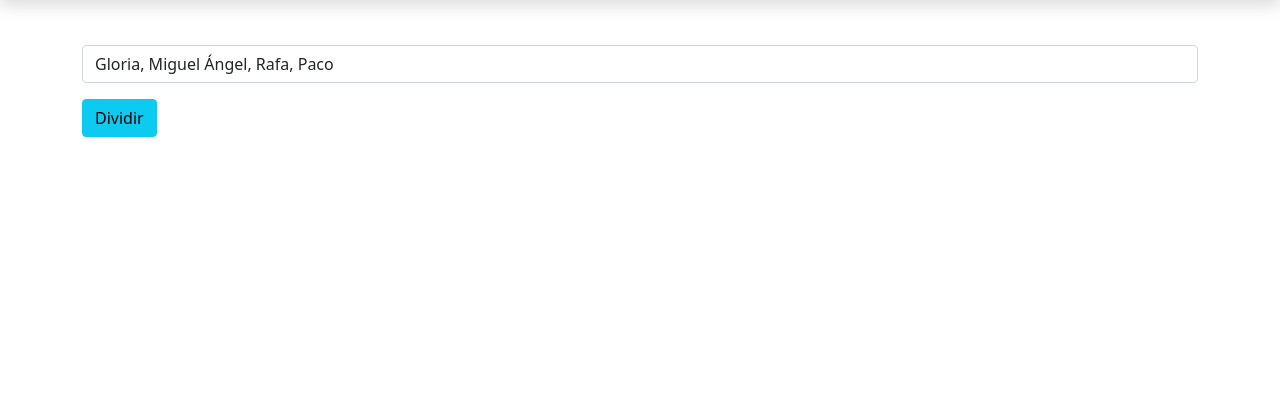
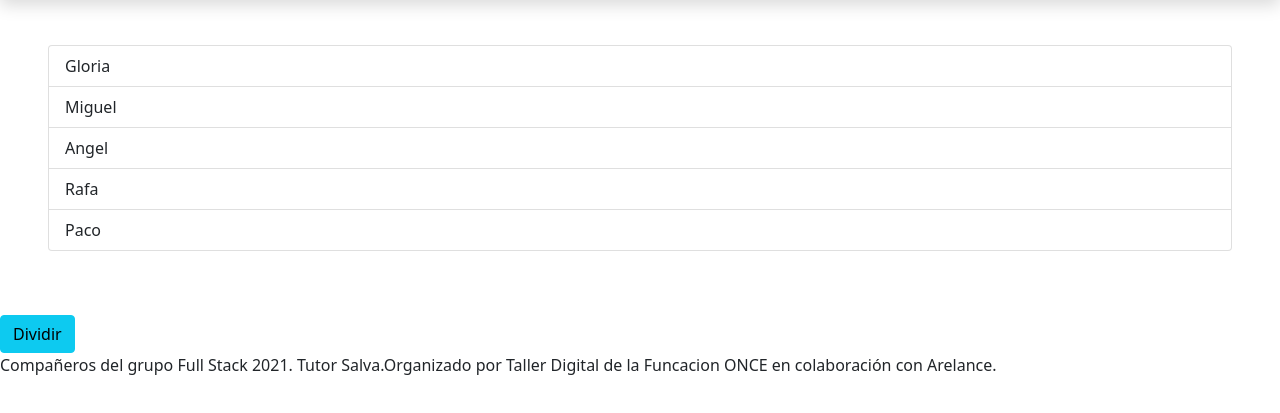
Before and after one commit to Nuria-1/inserta-grupo-3, a plain HTML site: page practica-final/index.html in a window 1280 px wide. Shown: the part 99-512 px from the top of the page. Drawn offline with nearby package versions, Linux system fonts and the light colour scheme.

Commit message:
Commit tarea html

```diff
--- a/practica-final/index.html
+++ b/practica-final/index.html
@@ -9,20 +9,25 @@
     <link rel="stylesheet" href="css/style.css" />
     <script type="text/javascript" src="js/codigo.js"></script>
 </head>
-
+<div>
 <body>
     <header>
         <h1 class="bg-info text-light p-4 text-center shadow" >Amigo invisible</h1>
     </header>
+    <ul class="list-group m-5">
+        <li class="list-group-item">Gloria</li>
+        <li class="list-group-item">Miguel</li>
+        <li class="list-group-item">Angel</li>
+        <li class="list-group-item">Rafa</li>
+        <li class="list-group-item">Paco</li>
+        </ul>
 
-    <div class="container mt-5">
-        <input id="nombres" type="text" value="Gloria, Miguel Ángel, Rafa, Paco" placeholder="Introduce nombres separados por comas" class="form-control" />
         <button class="btn btn-info mt-3" onclick="mostrarNombres()">Dividir</button>
     </div>
 
-    <footer>
-
-    </footer>
+    <footer>Compañeros del grupo Full Stack 2021. Tutor Salva.Organizado por Taller Digital de la Funcacion ONCE
+         en colaboración con Arelance.
+</footer>
 
 </body>
 </html>
```
